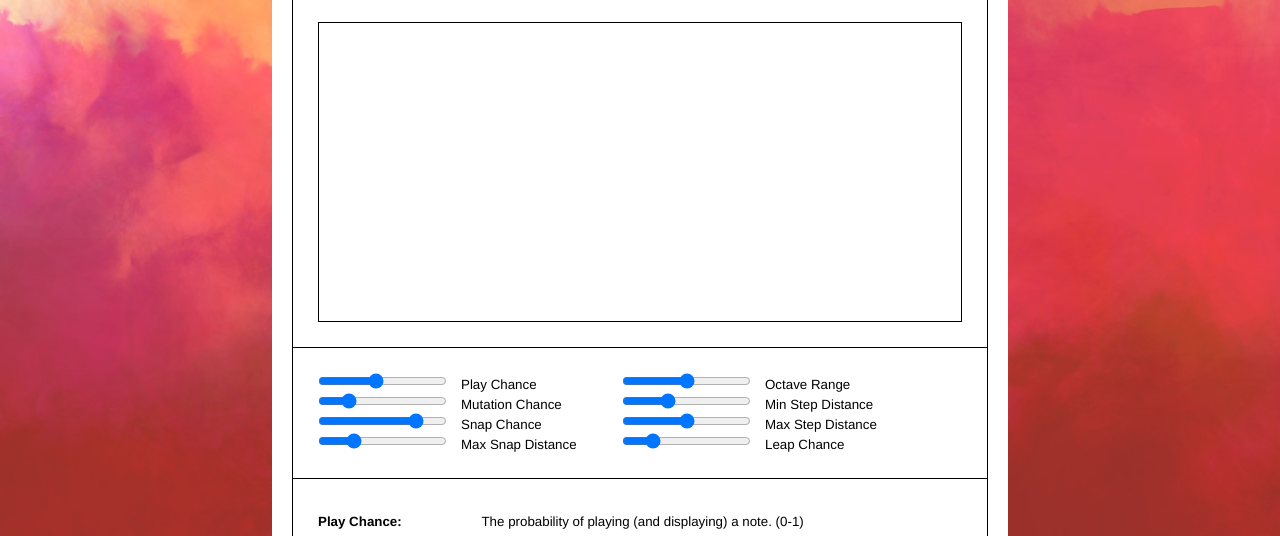
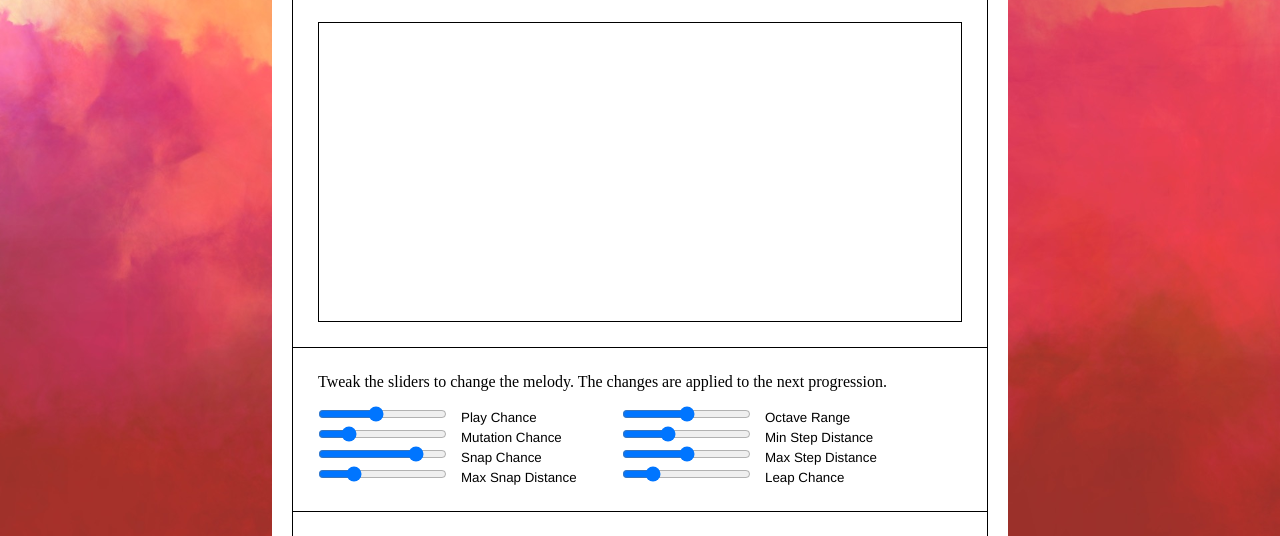
Before and after one commit to kgolid/sonant, a website: page index.html in a window 1280 px wide. Shown: the part 223-759 px from the top of the page. Drawn offline with nearby package versions, Linux system fonts and the light colour scheme; no server answers.

Commit message:
add help text

```diff
--- a/index.html
+++ b/index.html
@@ -35,6 +35,7 @@
             <div id='board'></div>
         </div>
         <div class='dashboard'>
+            <p>Tweak the sliders to change the melody. The changes are applied to the next progression.</p>
             <div class='dashboard_sub'>
                 <div>
                     <input type="range" id="play_chance" name="play_chance"
--- a/style.css
+++ b/style.css
@@ -58,6 +58,10 @@ body {
   padding: 25px;
 }
 
+.dashboard p {
+  margin-bottom: 15px;
+}
+
 .dashboard_sub {
   text-align: left;
   display: inline-block;
```
